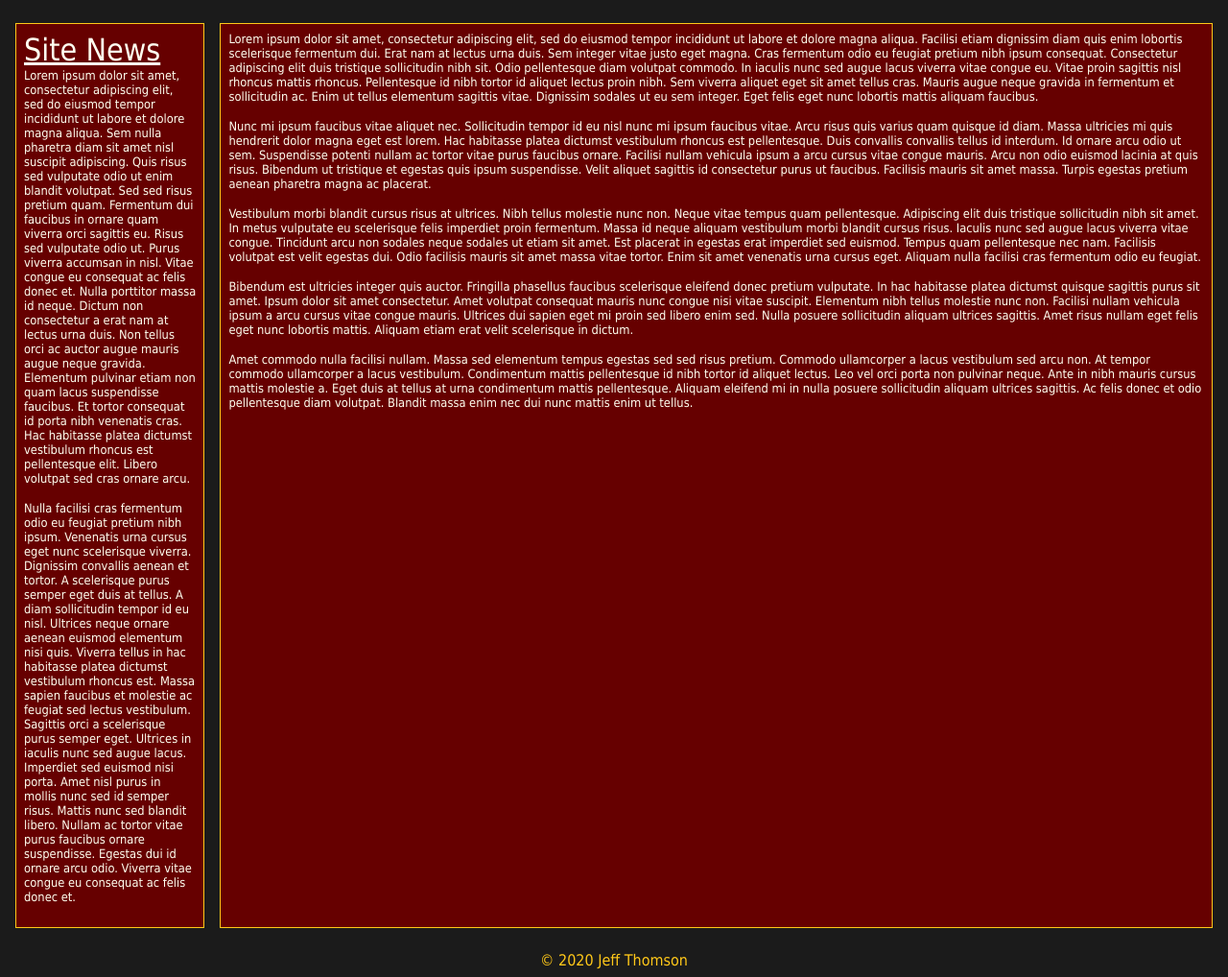
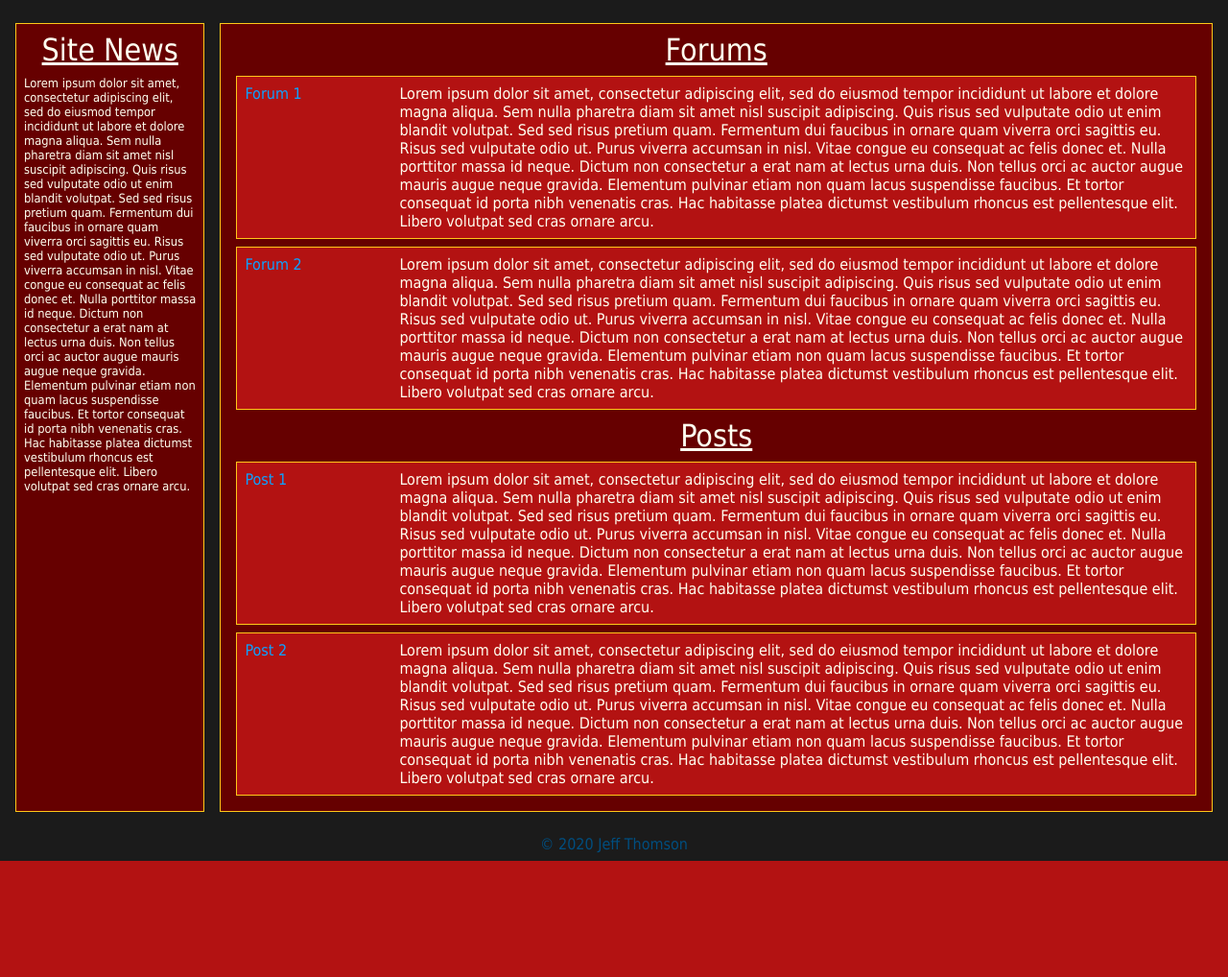
Before and after one commit to Kyriau/cosc360-website-project, a PHP site: page /html/homepage.html in a window 1280 px wide. Shown: the part 155-1173 px from the top of the page at 96% size. After the commit the page ends 1052 px from the top, so only its background shows below. Run offline with PHP 8.4, Linux system fonts and the light colour scheme.

Commit message:
organized homepage

```diff
--- a/src/css/style.css
+++ b/src/css/style.css
@@ -1,12 +1,14 @@
 :root {
 
-	--theme-yellow: #FFC819;
-	--theme-red: #B31212;
-	--theme-dark-red: #660000;
-	--theme-dark-blue: #004E7F;
-	--theme-light-blue: #0DA1FF;
-	--theme-off-black: #1B1B1B;
-	--theme-off-white: #FFFFF0;
+	--color-yellow: #FFC819;
+	--color-red: #B31212;
+	--color-dark-red: #660000;
+	--color-dark-blue: #004E7F;
+	--color-light-blue: #0DA1FF;
+	--color-off-black: #1B1B1B;
+	--color-off-white: #FFFFF0;
+
+	--border-yellow: 0.1rem solid var(--color-yellow);
 
 }
 
@@ -15,48 +17,57 @@ a {
 }
 
 a:hover, a:visited {
-	color: var(--theme-dark-blue);
+	color: var(--color-dark-blue);
 }
 
 a:link {
-	color: var(--theme-light-blue);
+	color: var(--color-light-blue);
 }
 
 h1 {
-	color: var(--theme-yellow);
+	color: var(--color-yellow);
+	text-align: center;
 	font-size: 5rem;
 	text-decoration: underline;
 }
 
 h2 {
-	color: var(--theme-off-white);
+	color: var(--color-off-white);
+	text-align: center;
 	font-size: 2rem;
 	text-decoration: underline;
 }
 
 h3 {
+	color: var(--color-dark-blue);
 	text-align: center;
 	font-size: 1rem;
 }
 
+h4 {
+	color: var(--color-off-white);
+	font-size: 1rem;
+	text-overflow: ellipsis;
+}
+
 p {
 
-	padding-bottom: 1rem;
+	margin: 0.5rem 0rem;
 
-	color: var(--theme-off-white);
+	color: var(--color-off-white);
 	font-size: 0.8rem;
 
 }
 
 img.profile-pic {
-	border: 0.1rem solid var(--theme-yellow);
+	border: 0.1rem solid var(--color-yellow);
 	width: 100px;
 	height: 100px;
 }
 
 body {
 
-	background-color: var(--theme-off-black);
+	background-color: var(--color-off-black);
 
 	font-family: Tahoma, Sans-Serif;
 
@@ -71,7 +82,7 @@ div {
 
 	/* Debug */
 	/*
-	border: 0.1rem solid var(--theme-off-white);
+	border: 0.1rem solid var(--color-off-white);
 	*/
 
 }
@@ -112,8 +123,8 @@ div.main {
 
 div.sidebar, div.content {
 
-	background-color: var(--theme-dark-red);
-	border: 0.1rem solid var(--theme-yellow);
+	background-color: var(--color-dark-red);
+	border: var(--border-yellow);
 
 	padding: 0.5rem;
 
@@ -127,8 +138,26 @@ div.content {
 	flex: 1 1 85%;
 }
 
+div.content-row {
+
+	background-color: var(--color-red);
+	border: var(--border-yellow);
+
+	display: flex;
+	flex-direction: row;
+
+}
+
+div.post-title {
+	flex: 1 1 15%;
+}
+
+div.post-preview {
+	flex: 1 1 85%;
+}
+
 div.footer {
-	color: var(--theme-yellow);
+	color: var(--color-yellow);
 }
 
 div.nav {
--- a/src/html/homepage.html
+++ b/src/html/homepage.html
@@ -18,31 +18,49 @@
 			</div>
 			<div class="right-header">
 				<a href="html/profile.html"><img class="profile-pic" src="img/Duck.png"></a>
-				<a href="html/profile.html"><h3>Kyriau</h3></a>
+				<h3><a href="html/profile.html">Kyriau</a></h3>
 			</div>
 		</div>
 		<div class="main">
 			<div class="sidebar">
-
 				<h2>Site News</h2>
-
 				<p>Lorem ipsum dolor sit amet, consectetur adipiscing elit, sed do eiusmod tempor incididunt ut labore et dolore magna aliqua. Sem nulla pharetra diam sit amet nisl suscipit adipiscing. Quis risus sed vulputate odio ut enim blandit volutpat. Sed sed risus pretium quam. Fermentum dui faucibus in ornare quam viverra orci sagittis eu. Risus sed vulputate odio ut. Purus viverra accumsan in nisl. Vitae congue eu consequat ac felis donec et. Nulla porttitor massa id neque. Dictum non consectetur a erat nam at lectus urna duis. Non tellus orci ac auctor augue mauris augue neque gravida. Elementum pulvinar etiam non quam lacus suspendisse faucibus. Et tortor consequat id porta nibh venenatis cras. Hac habitasse platea dictumst vestibulum rhoncus est pellentesque elit. Libero volutpat sed cras ornare arcu.</p>
-
-				<p>Nulla facilisi cras fermentum odio eu feugiat pretium nibh ipsum. Venenatis urna cursus eget nunc scelerisque viverra. Dignissim convallis aenean et tortor. A scelerisque purus semper eget duis at tellus. A diam sollicitudin tempor id eu nisl. Ultrices neque ornare aenean euismod elementum nisi quis. Viverra tellus in hac habitasse platea dictumst vestibulum rhoncus est. Massa sapien faucibus et molestie ac feugiat sed lectus vestibulum. Sagittis orci a scelerisque purus semper eget. Ultrices in iaculis nunc sed augue lacus. Imperdiet sed euismod nisi porta. Amet nisl purus in mollis nunc sed id semper risus. Mattis nunc sed blandit libero. Nullam ac tortor vitae purus faucibus ornare suspendisse. Egestas dui id ornare arcu odio. Viverra vitae congue eu consequat ac felis donec et.</p>
-
 			</div>
 			<div class="content">
-
-				<p>Lorem ipsum dolor sit amet, consectetur adipiscing elit, sed do eiusmod tempor incididunt ut labore et dolore magna aliqua. Facilisi etiam dignissim diam quis enim lobortis scelerisque fermentum dui. Erat nam at lectus urna duis. Sem integer vitae justo eget magna. Cras fermentum odio eu feugiat pretium nibh ipsum consequat. Consectetur adipiscing elit duis tristique sollicitudin nibh sit. Odio pellentesque diam volutpat commodo. In iaculis nunc sed augue lacus viverra vitae congue eu. Vitae proin sagittis nisl rhoncus mattis rhoncus. Pellentesque id nibh tortor id aliquet lectus proin nibh. Sem viverra aliquet eget sit amet tellus cras. Mauris augue neque gravida in fermentum et sollicitudin ac. Enim ut tellus elementum sagittis vitae. Dignissim sodales ut eu sem integer. Eget felis eget nunc lobortis mattis aliquam faucibus.</p>
-
-				<p>Nunc mi ipsum faucibus vitae aliquet nec. Sollicitudin tempor id eu nisl nunc mi ipsum faucibus vitae. Arcu risus quis varius quam quisque id diam. Massa ultricies mi quis hendrerit dolor magna eget est lorem. Hac habitasse platea dictumst vestibulum rhoncus est pellentesque. Duis convallis convallis tellus id interdum. Id ornare arcu odio ut sem. Suspendisse potenti nullam ac tortor vitae purus faucibus ornare. Facilisi nullam vehicula ipsum a arcu cursus vitae congue mauris. Arcu non odio euismod lacinia at quis risus. Bibendum ut tristique et egestas quis ipsum suspendisse. Velit aliquet sagittis id consectetur purus ut faucibus. Facilisis mauris sit amet massa. Turpis egestas pretium aenean pharetra magna ac placerat.</p>
-
-				<p>Vestibulum morbi blandit cursus risus at ultrices. Nibh tellus molestie nunc non. Neque vitae tempus quam pellentesque. Adipiscing elit duis tristique sollicitudin nibh sit amet. In metus vulputate eu scelerisque felis imperdiet proin fermentum. Massa id neque aliquam vestibulum morbi blandit cursus risus. Iaculis nunc sed augue lacus viverra vitae congue. Tincidunt arcu non sodales neque sodales ut etiam sit amet. Est placerat in egestas erat imperdiet sed euismod. Tempus quam pellentesque nec nam. Facilisis volutpat est velit egestas dui. Odio facilisis mauris sit amet massa vitae tortor. Enim sit amet venenatis urna cursus eget. Aliquam nulla facilisi cras fermentum odio eu feugiat.</p>
-
-				<p>Bibendum est ultricies integer quis auctor. Fringilla phasellus faucibus scelerisque eleifend donec pretium vulputate. In hac habitasse platea dictumst quisque sagittis purus sit amet. Ipsum dolor sit amet consectetur. Amet volutpat consequat mauris nunc congue nisi vitae suscipit. Elementum nibh tellus molestie nunc non. Facilisi nullam vehicula ipsum a arcu cursus vitae congue mauris. Ultrices dui sapien eget mi proin sed libero enim sed. Nulla posuere sollicitudin aliquam ultrices sagittis. Amet risus nullam eget felis eget nunc lobortis mattis. Aliquam etiam erat velit scelerisque in dictum.</p>
-
-				<p>Amet commodo nulla facilisi nullam. Massa sed elementum tempus egestas sed sed risus pretium. Commodo ullamcorper a lacus vestibulum sed arcu non. At tempor commodo ullamcorper a lacus vestibulum. Condimentum mattis pellentesque id nibh tortor id aliquet lectus. Leo vel orci porta non pulvinar neque. Ante in nibh mauris cursus mattis molestie a. Eget duis at tellus at urna condimentum mattis pellentesque. Aliquam eleifend mi in nulla posuere sollicitudin aliquam ultrices sagittis. Ac felis donec et odio pellentesque diam volutpat. Blandit massa enim nec dui nunc mattis enim ut tellus.</p>
-
+				<h2>Forums</h2>
+				<div class="content-row">
+					<div class="post-title">
+						<h4><a href="html/subforums/Forum 1.html">Forum 1</a></h4>
+					</div>
+					<div class="post-preview">
+						<h4>Lorem ipsum dolor sit amet, consectetur adipiscing elit, sed do eiusmod tempor incididunt ut labore et dolore magna aliqua. Sem nulla pharetra diam sit amet nisl suscipit adipiscing. Quis risus sed vulputate odio ut enim blandit volutpat. Sed sed risus pretium quam. Fermentum dui faucibus in ornare quam viverra orci sagittis eu. Risus sed vulputate odio ut. Purus viverra accumsan in nisl. Vitae congue eu consequat ac felis donec et. Nulla porttitor massa id neque. Dictum non consectetur a erat nam at lectus urna duis. Non tellus orci ac auctor augue mauris augue neque gravida. Elementum pulvinar etiam non quam lacus suspendisse faucibus. Et tortor consequat id porta nibh venenatis cras. Hac habitasse platea dictumst vestibulum rhoncus est pellentesque elit. Libero volutpat sed cras ornare arcu.</h4>
+					</div>
+				</div>
+				<div class="content-row">
+					<div class="post-title">
+						<h4><a href="html/subforums/Forum 2.html">Forum 2</a></h4>
+					</div>
+					<div class="post-preview">
+						<h4>Lorem ipsum dolor sit amet, consectetur adipiscing elit, sed do eiusmod tempor incididunt ut labore et dolore magna aliqua. Sem nulla pharetra diam sit amet nisl suscipit adipiscing. Quis risus sed vulputate odio ut enim blandit volutpat. Sed sed risus pretium quam. Fermentum dui faucibus in ornare quam viverra orci sagittis eu. Risus sed vulputate odio ut. Purus viverra accumsan in nisl. Vitae congue eu consequat ac felis donec et. Nulla porttitor massa id neque. Dictum non consectetur a erat nam at lectus urna duis. Non tellus orci ac auctor augue mauris augue neque gravida. Elementum pulvinar etiam non quam lacus suspendisse faucibus. Et tortor consequat id porta nibh venenatis cras. Hac habitasse platea dictumst vestibulum rhoncus est pellentesque elit. Libero volutpat sed cras ornare arcu.</h4>
+					</div>
+				</div>
+				<h2>Posts</h2>
+				<div class="content-row">
+					<div class="post-title">
+						<h4><a href="html/posts/Post 1.html">Post 1</a></h4>
+					</div>
+					<div class="post-preview">
+						<h4>Lorem ipsum dolor sit amet, consectetur adipiscing elit, sed do eiusmod tempor incididunt ut labore et dolore magna aliqua. Sem nulla pharetra diam sit amet nisl suscipit adipiscing. Quis risus sed vulputate odio ut enim blandit volutpat. Sed sed risus pretium quam. Fermentum dui faucibus in ornare quam viverra orci sagittis eu. Risus sed vulputate odio ut. Purus viverra accumsan in nisl. Vitae congue eu consequat ac felis donec et. Nulla porttitor massa id neque. Dictum non consectetur a erat nam at lectus urna duis. Non tellus orci ac auctor augue mauris augue neque gravida. Elementum pulvinar etiam non quam lacus suspendisse faucibus. Et tortor consequat id porta nibh venenatis cras. Hac habitasse platea dictumst vestibulum rhoncus est pellentesque elit. Libero volutpat sed cras ornare arcu.</h4>
+					</div>
+				</div>
+				<div class="content-row">
+					<div class="post-title">
+						<h4><a href="html/posts/Post 2.html">Post 2</a></h4>
+					</div>
+					<div class="post-preview">
+						<h4>Lorem ipsum dolor sit amet, consectetur adipiscing elit, sed do eiusmod tempor incididunt ut labore et dolore magna aliqua. Sem nulla pharetra diam sit amet nisl suscipit adipiscing. Quis risus sed vulputate odio ut enim blandit volutpat. Sed sed risus pretium quam. Fermentum dui faucibus in ornare quam viverra orci sagittis eu. Risus sed vulputate odio ut. Purus viverra accumsan in nisl. Vitae congue eu consequat ac felis donec et. Nulla porttitor massa id neque. Dictum non consectetur a erat nam at lectus urna duis. Non tellus orci ac auctor augue mauris augue neque gravida. Elementum pulvinar etiam non quam lacus suspendisse faucibus. Et tortor consequat id porta nibh venenatis cras. Hac habitasse platea dictumst vestibulum rhoncus est pellentesque elit. Libero volutpat sed cras ornare arcu.</h4>
+					</div>
+				</div>
 			</div>
 		</div>
 		<div class="footer">
```
